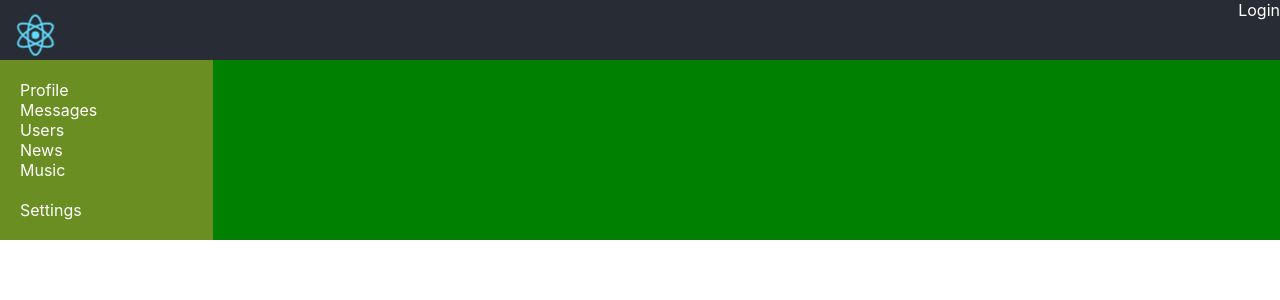
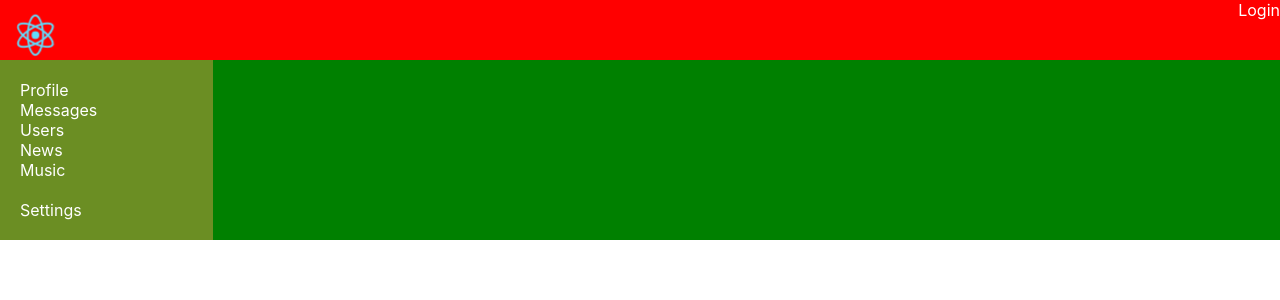
Before and after one commit to kayot88/react-redux_, a React (Create React App) app: page / in a window 1280 px wide. Shown: the top 300 px of the page. Built offline with nearby package versions, Linux system fonts and the light colour scheme; no server answers.

Commit message:
just testing

```diff
--- a/src/components/Header/Header.module.css
+++ b/src/components/Header/Header.module.css
@@ -1,7 +1,8 @@
 .header {
   display: flex;
   grid-area: h;
-  background-color: #282c34;
+  /* background-color: #282c34; */
+  background-color: red;
   /* flex-direction: column; */
 
   align-items: left;
@@ -14,7 +15,6 @@
   padding-left: 10px;
 }
 .blockLogin a {
-
   color: white;
   /* align-items: end; */
 }
```
